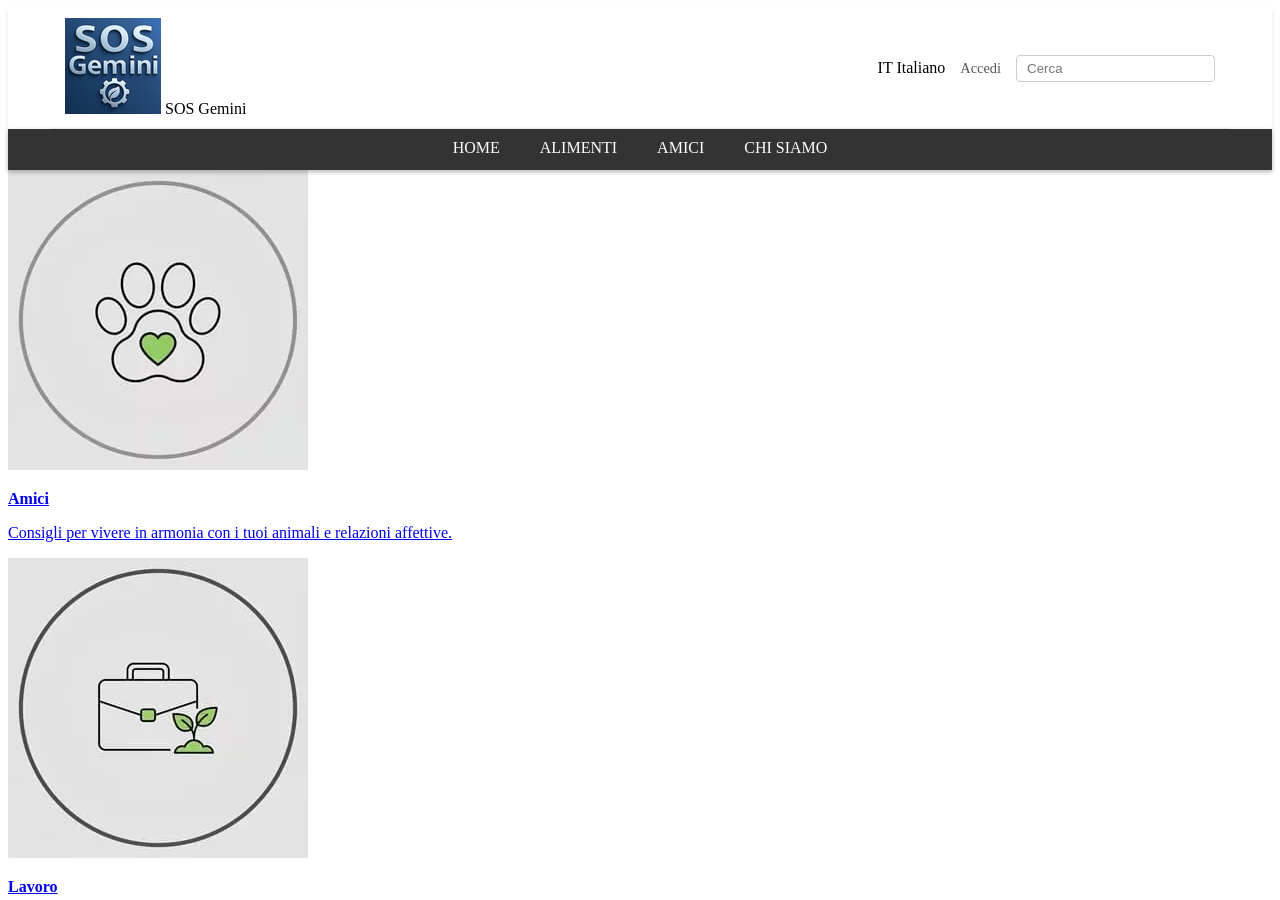
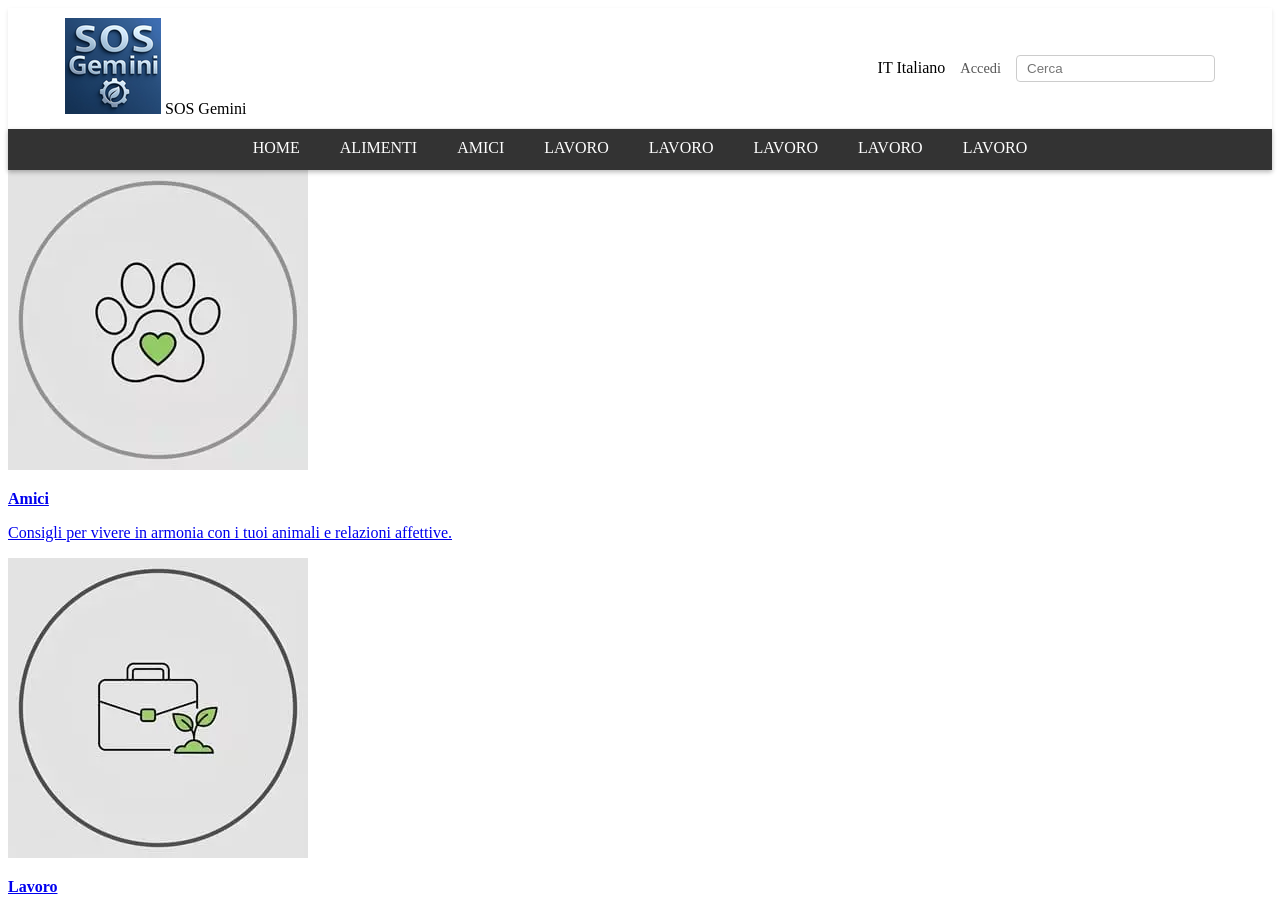
Before and after one commit to sosgemini/sosgemini.github.io, a Jekyll site: the page built from index.html, in a window 1280 px wide and 900 px high. Built offline with Jekyll 4.4.1, drawn with Linux system fonts in a browser that asks for light colours.

Commit message:
Update header.html

```diff
--- a/_includes/header.html
+++ b/_includes/header.html
@@ -18,7 +18,11 @@
         <li><a href="{{ site.baseurl }}/">HOME</a></li>
         <li><a href="{{ site.baseurl }}/cosa-facciamo/">ALIMENTI</a></li>
         <li><a href="{{ site.baseurl }}/guida-digitale/">AMICI</a></li>
-        <li><a href="{{ site.baseurl }}/chi-siamo/">CHI SIAMO</a></li>
+        <li><a href="{{ site.baseurl }}/chi-siamo/">LAVORO</a></li>
+        <li><a href="{{ site.baseurl }}/chi-siamo/">LAVORO</a></li>
+        <li><a href="{{ site.baseurl }}/chi-siamo/">LAVORO</a></li>
+        <li><a href="{{ site.baseurl }}/chi-siamo/">LAVORO</a></li>
+        <li><a href="{{ site.baseurl }}/chi-siamo/">LAVORO</a></li>
       </ul>
     </div>
   </nav>
```
